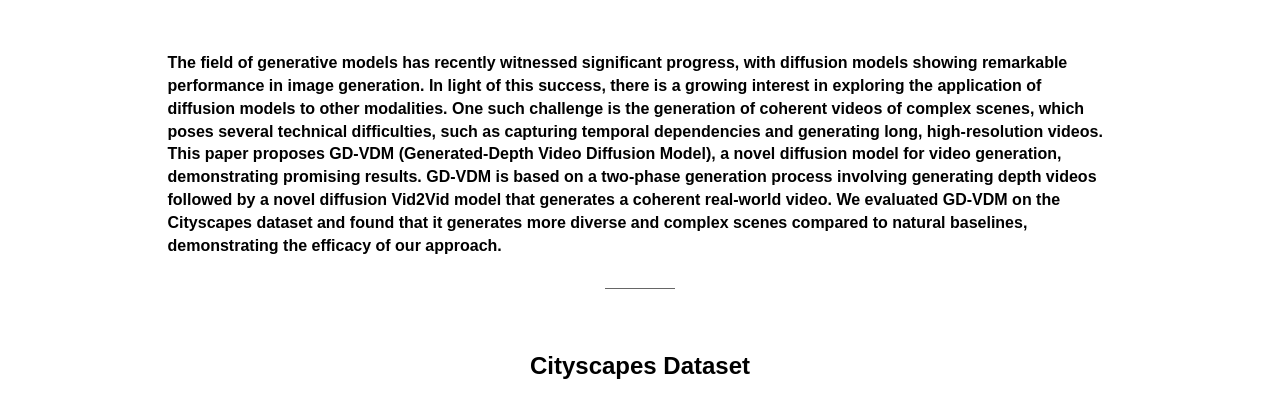
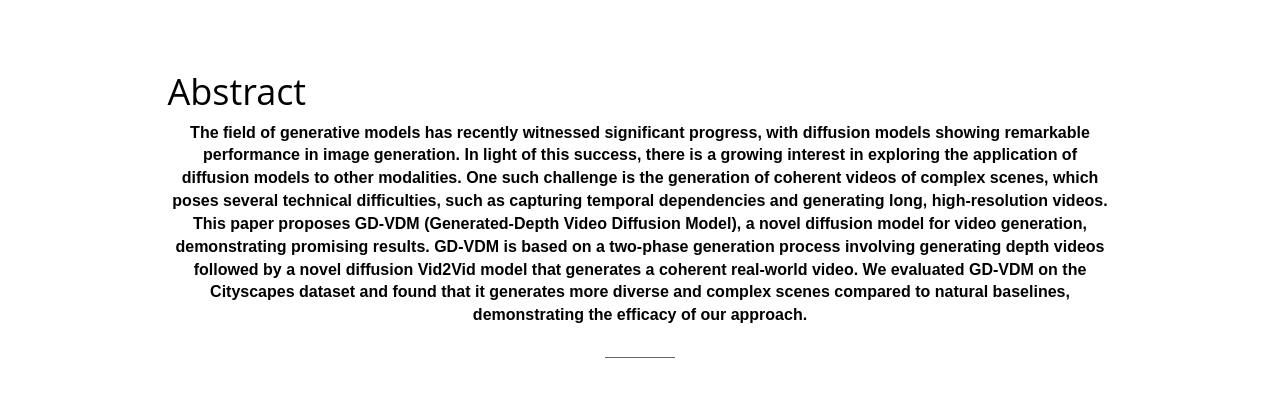
Before and after one commit to GD-VDM/GD-VDM.github.io, a plain HTML site: page index.html in a window 1280 px wide. Shown: the part 731-1146 px from the top of the page. Drawn offline with Linux system fonts and the light colour scheme; files whose address does not match are found by name; a web font is replaced by a local one.

Commit message:
Update index.html

```diff
--- a/index.html
+++ b/index.html
@@ -50,7 +50,7 @@
     </div>
 
     <div class="portfolio-item">
-        <h1 style="color:black">Method</h1>
+        <h1 text-align=center style="color:black">Method</h1>
         <img style="border:0px solid black;" src="img/method.png" class="img-responsive" alt="method"><br><br>
     </div>
 
@@ -58,7 +58,8 @@
 
           <div class="col-md-10 col-md-offset-1">
 
-                <p style="color:black; font-family:Sans-Serif; font-size:16px">
+                <h1 text-align=center style="color:black">Abstract</h1>
+                <p style="text-align:center; color:black; font-family:Sans-Serif; font-size:16px">
                   The field of generative models has recently witnessed significant progress, with diffusion models showing
 remarkable performance in image generation. In light of this success, there is a growing interest
 in exploring the application of diffusion models to other modalities. One such challenge is the generation
```
